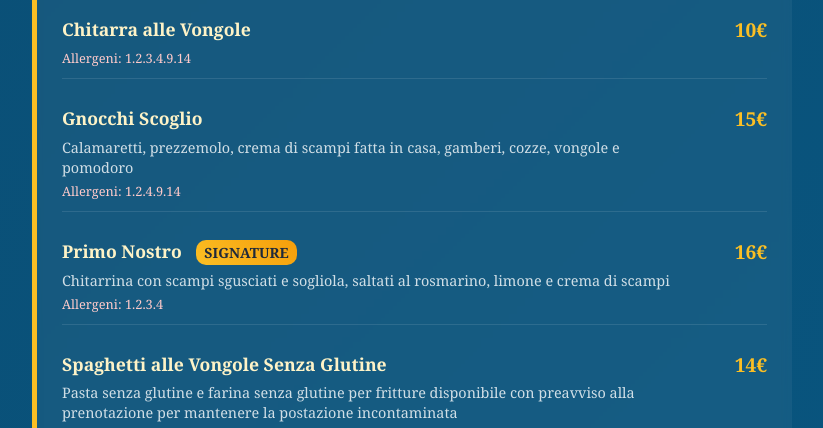
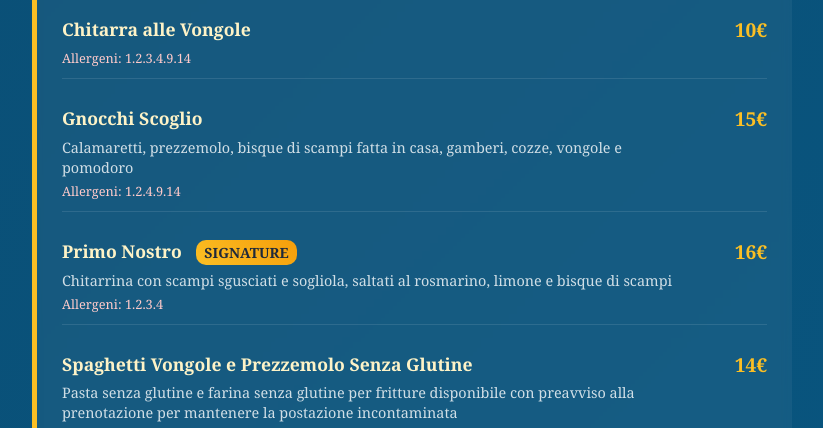
Before and after one commit to Pd15322/MENU-ITALIANO, a plain HTML site: page index.html in a window 1280 px wide. Shown: the part 1700-2128 px from the top of the page, without its empty margins (228-1051 px from the left). Drawn offline with Linux system fonts and the light colour scheme.

Commit message:
Update index.html

```diff
--- a/index.html
+++ b/index.html
@@ -333,7 +333,7 @@
             <div class="menu-item">
                 <div class="item-info">
                     <div class="item-name">Gnocchi Scoglio</div>
-                    <div class="item-description">Calamaretti, prezzemolo, crema di scampi fatta in casa, gamberi, cozze, vongole e pomodoro</div>
+                    <div class="item-description">Calamaretti, prezzemolo, bisque di scampi fatta in casa, gamberi, cozze, vongole e pomodoro</div>
                     <div class="allergens">Allergeni: 1.2.4.9.14</div>
                 </div>
                 <div class="item-price">15€</div>
@@ -341,14 +341,14 @@
             <div class="menu-item">
                 <div class="item-info">
                     <div class="item-name">Primo Nostro <span class="signature">SIGNATURE</span></div>
-                    <div class="item-description">Chitarrina con scampi sgusciati e sogliola, saltati al rosmarino, limone e crema di scampi</div>
+                    <div class="item-description">Chitarrina con scampi sgusciati e sogliola, saltati al rosmarino, limone e bisque di scampi</div>
                     <div class="allergens">Allergeni: 1.2.3.4</div>
                 </div>
                 <div class="item-price">16€</div>
             </div>
             <div class="menu-item">
                 <div class="item-info">
-                    <div class="item-name">Spaghetti alle Vongole Senza Glutine</div>
+                    <div class="item-name">Spaghetti Vongole e Prezzemolo Senza Glutine</div>
                     <div class="item-description">Pasta senza glutine e farina senza glutine per fritture disponibile con preavviso alla prenotazione per mantenere la postazione incontaminata</div>
                     <div class="allergens">Allergeni: 14</div>
                 </div>
```
